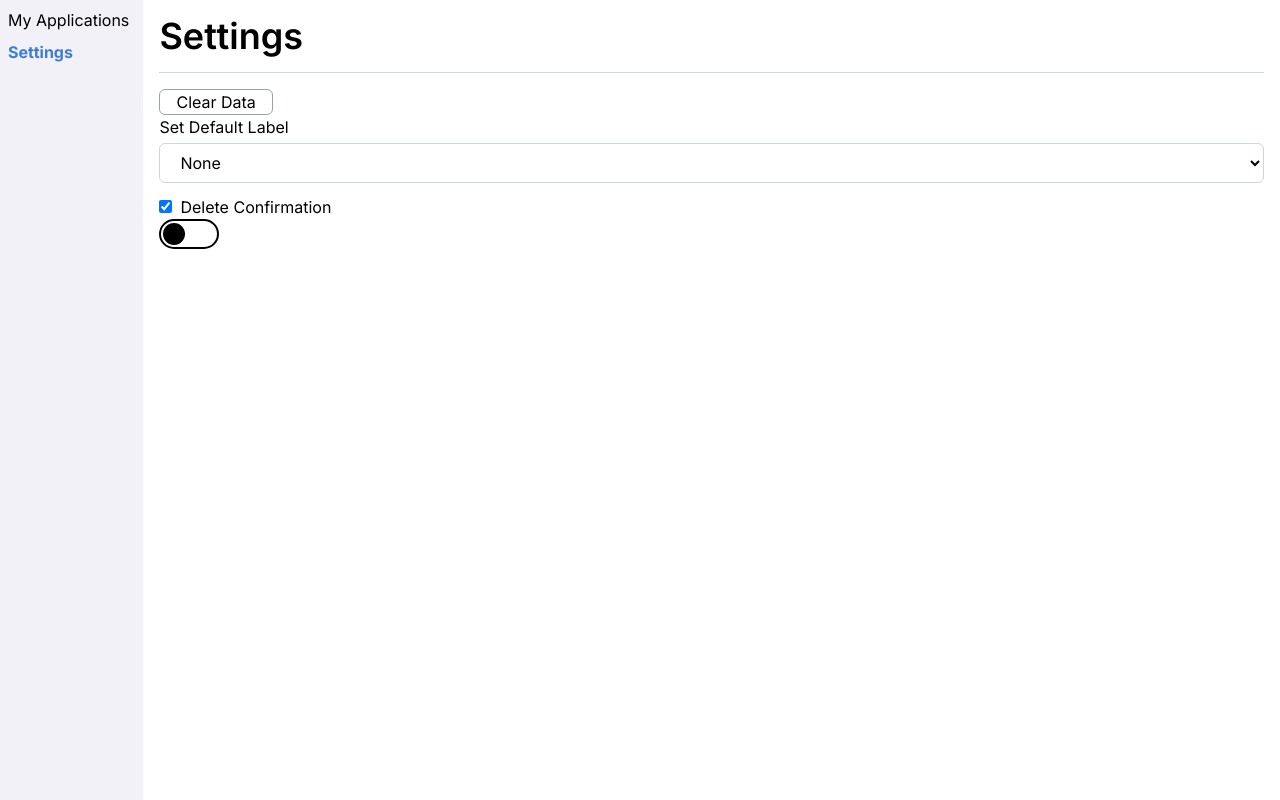
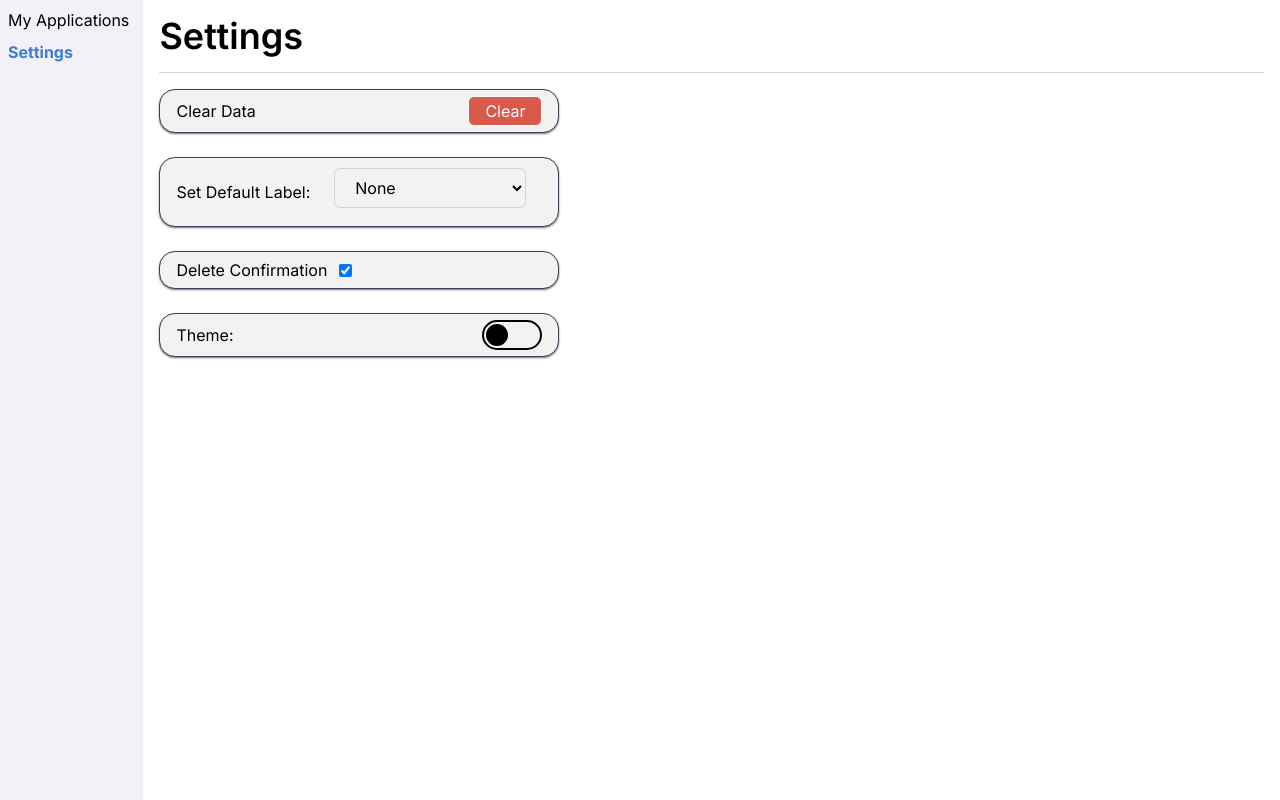
Before and after one commit to Dev-EthanR/Job-Tracker, a React (Vite) app: page /settings in a window 1280 px wide. Built offline with nearby package versions, Linux system fonts and the light colour scheme.

Commit message:
layout settings page

```diff
--- a/src/components/settings/ClearData.tsx
+++ b/src/components/settings/ClearData.tsx
@@ -1,6 +1,7 @@
 import { useState } from "react";
 import useData from "../../hooks/useData";
 import DeleteModal from "../features/DeleteModal";
+import Container from "./Container";
 
 const ClearData = () => {
   const { setData } = useData();
@@ -12,12 +13,12 @@ const ClearData = () => {
   }
 
   return (
-    <>
+    <Container title="Clear Data">
       <button
-        className="border border-gray-400 px-4 cursor-pointer rounded-md"
+        className="border bg-[#da594d] text-white px-4 py-0.5 cursor-pointer rounded-md"
         onClick={() => setConfirmationModal(true)}
       >
-        Clear Data
+        Clear
       </button>
       <DeleteModal
         deleteAction={clearData}
@@ -28,7 +29,7 @@ const ClearData = () => {
         Are you sure you want to delete all your data
         <br /> This action cannot be undone
       </DeleteModal>
-    </>
+    </Container>
   );
 };
 
--- /dev/null
+++ b/src/components/settings/Container.tsx
@@ -0,0 +1,22 @@
+import { type ReactNode } from "react";
+import useTheme from "../../hooks/useTheme";
+
+interface Props {
+  children: ReactNode;
+  title?: string;
+}
+
+const Container = ({ children, title }: Props) => {
+  const { theme } = useTheme();
+
+  return (
+    <div
+      className={`flex justify-between items-center max-w-100 rounded-2xl border px-4 py-1.5 shadow-xs gap-6 ${theme === "dark" ? "border-gray-400 shadow-gray-800 bg-dark-primary" : "border-gray-700 shadow-gray-500 bg-primary"} `}
+    >
+      {title && <h2 className="whitespace-nowrap">{title}</h2>}
+      {children}
+    </div>
+  );
+};
+
+export default Container;
--- a/src/components/settings/DefaultLabel.tsx
+++ b/src/components/settings/DefaultLabel.tsx
@@ -1,5 +1,6 @@
 import { useEffect, useState, type ChangeEvent } from "react";
 import LabelOptions from "../Form/LabelOptions";
+import Container from "./Container";
 
 const DefaultLabel = () => {
   const [selectedValue, setSelectedValue] = useState<string>(
@@ -15,22 +16,20 @@ const DefaultLabel = () => {
   }, [selectedValue]);
 
   return (
-    <>
-      <label className="flex justify-between" htmlFor="label">
-        <span>Set Default Label</span>
-      </label>
+    <Container title="Set Default Label:">
       <select
         id="label"
         className="block w-full border-gray-300 border rounded-md mt-1 mb-3 h-10 px-4 mr-4 focus:outline-gray-400"
         onChange={handleSelectChange}
         value={selectedValue}
+        aria-label="Set Default Label"
       >
         <option defaultValue="" value="">
           None
         </option>
         <LabelOptions />
       </select>
-    </>
+    </Container>
   );
 };
 
--- a/src/components/settings/DeleteConfirmation.tsx
+++ b/src/components/settings/DeleteConfirmation.tsx
@@ -1,4 +1,5 @@
 import { useEffect, useState, type ChangeEvent } from "react";
+import Container from "./Container";
 
 const DeleteConfirmation = () => {
   const [isChecked, setIsChecked] = useState<boolean>(() => {
@@ -14,17 +15,19 @@ const DeleteConfirmation = () => {
     localStorage.setItem("deleteConfirmation", JSON.stringify(isChecked));
   }, [isChecked]);
   return (
-    <div>
+    <Container>
+      <div className="flex items-center  mr-auto gap-3">
+        <h2 className="whitespace-nowrap">Delete Confirmation</h2>
+
         <input
           id="confirmation"
           type="checkbox"
           checked={isChecked}
           onChange={handleCheckboxChange}
+          aria-label="Delete Confirmation"
         />
-      <label className="ml-2" htmlFor="confirmation">
-        Delete Confirmation
-      </label>
       </div>
+    </Container>
   );
 };
 
--- a/src/components/settings/Theme.tsx
+++ b/src/components/settings/Theme.tsx
@@ -1,4 +1,5 @@
 import useTheme from "../../hooks/useTheme";
+import Container from "./Container";
 
 const Theme = () => {
   const { theme, setTheme } = useTheme();
@@ -8,6 +9,7 @@ const Theme = () => {
   }
 
   return (
+    <Container title="Theme:">
       <button
         className={`border-2 border-black rounded-4xl w-15 h-7.5 relative cursor-pointer transition-colors duration-500 ${theme === "dark" && "bg-dark-primary border-white"}`}
         onClick={switchTheme}
@@ -16,6 +18,7 @@ const Theme = () => {
           className={`bg-black rounded-[50%] w-5.5 h-5.5 absolute top-0.5 left-0.5 transition-all duration-500 ${theme === "dark" && "left-8 bg-white"}`}
         ></span>
       </button>
+    </Container>
   );
 };
 
--- a/src/pages/Settings.tsx
+++ b/src/pages/Settings.tsx
@@ -13,10 +13,12 @@ const Settings = () => {
     >
       <h1 className="text-4xl font-semibold">Settings</h1>
       <div className="border-b border-gray-300 w-full mb-4 pt-4"></div>
-      <ClearData />
-      <DefaultLabel />
-      <DeleteConfirmation />
-      <Theme />
+      <main className="flex flex-col gap-6">
+        <ClearData />
+        <DefaultLabel />
+        <DeleteConfirmation />
+        <Theme />
+      </main>
     </div>
   );
 };
```
Lines whose indentation alone changed are shown as unchanged.
